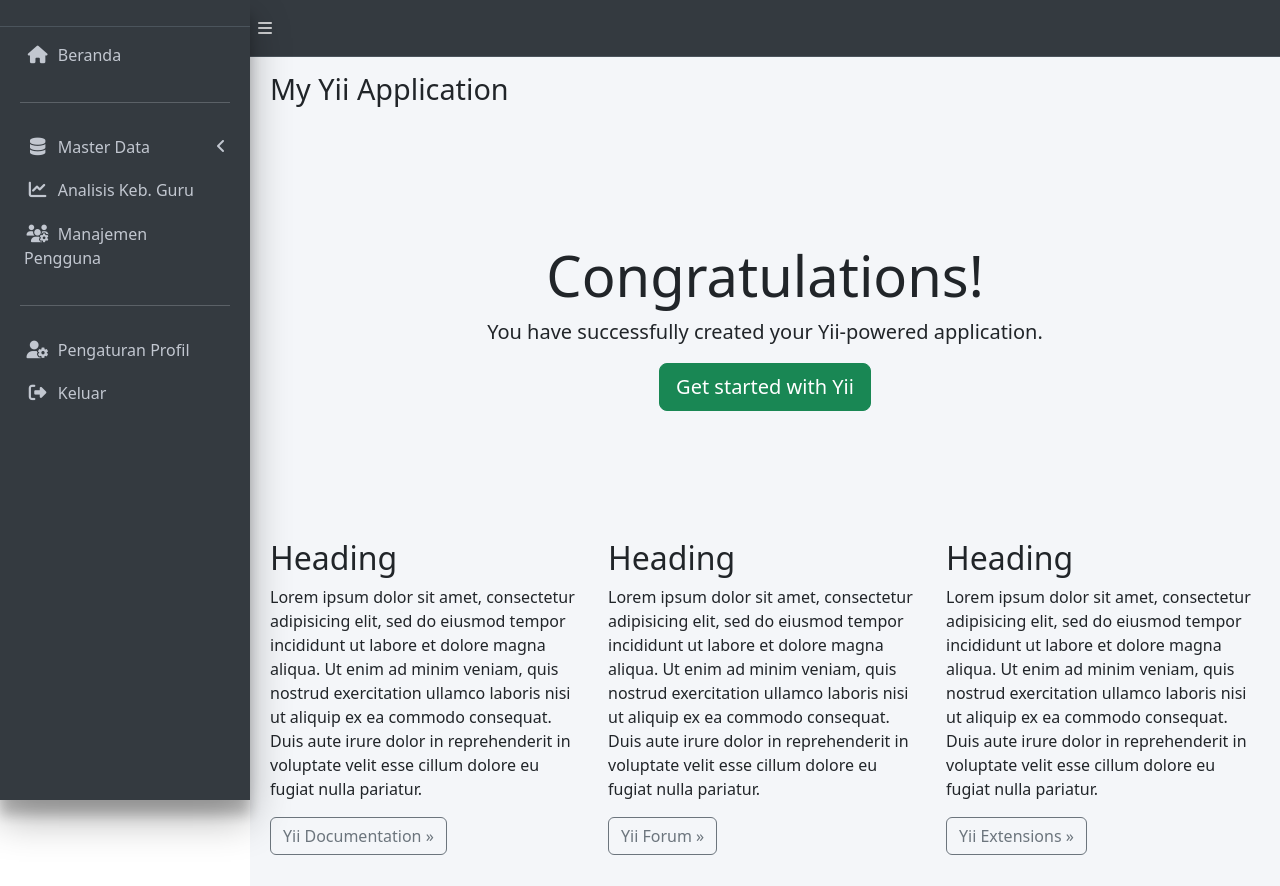
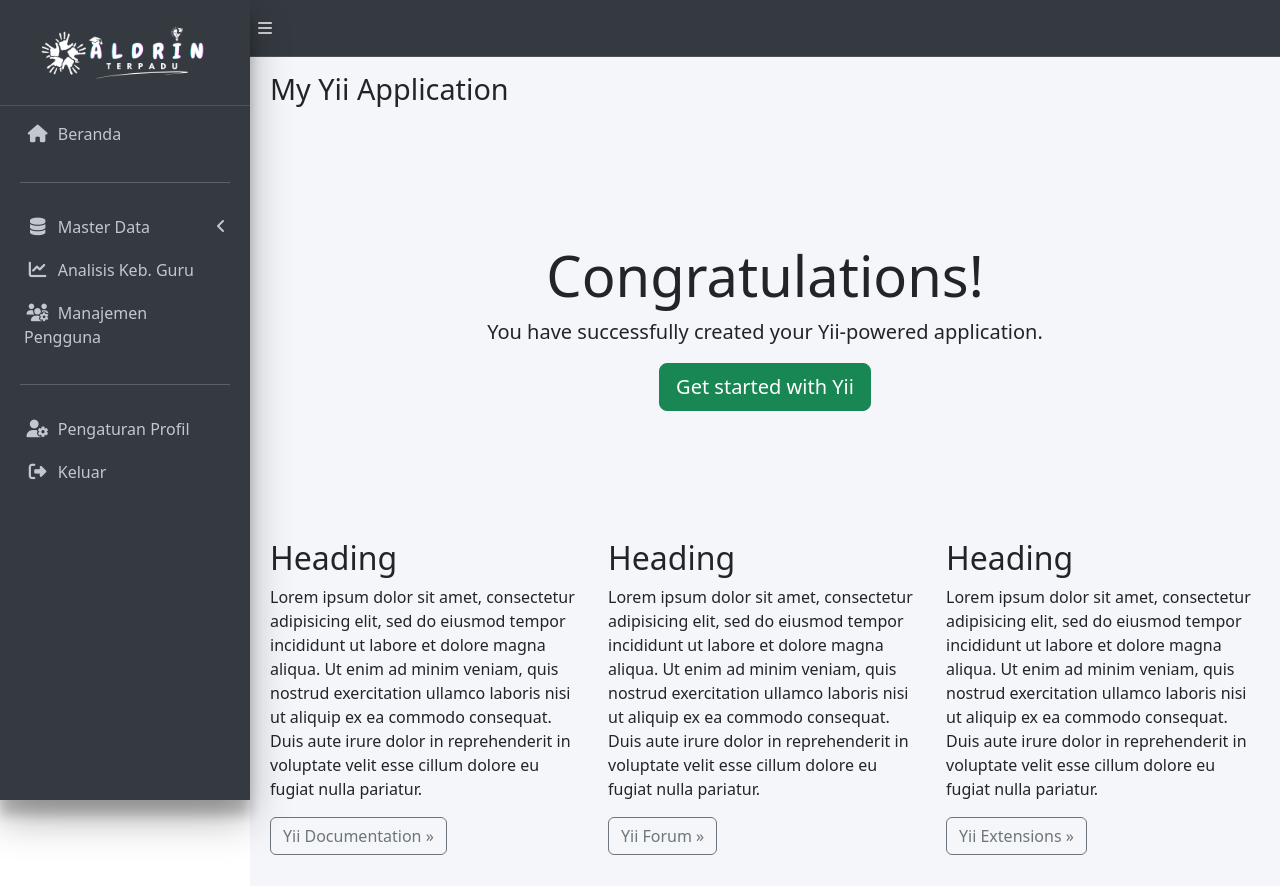
Before and after one commit to clohonauman/aldrin_terpadu, a Yii app: template views/site/index.php in a window 1280 px wide. Shown: the top 886 px of the page. Run offline with PHP 8.4 and a stand-in for Yii, Linux system fonts and the light colour scheme; the template is opened without the code that fills it, so the values that code supplies are empty; some libraries are stand-ins or nearby versions.

Commit message:
Add : App logo

```diff
--- a/views/layouts/main.php
+++ b/views/layouts/main.php
@@ -73,8 +73,8 @@
 
             <!-- Sidebar -->
             <aside class="main-sidebar sidebar-dark-primary elevation-5">
-                <a href="#" class="brand-link text-center text-decoration-none">
-                    <span class="brand-text font-weight"><?= getenv('APP_NAME') ?></span>
+                <a href="#" class="brand-link text-center text-decoration-none p-0">
+                    <img class="w-75 m-0 p-0" src="<?= Yii::getAlias('@web') ?>/app_logo.png" alt="<?= getenv('APP_NAME') ?>">
                 </a>
 
                 <div class="sidebar">
```
Also changed, not shown: web/app_logo.png (added).
